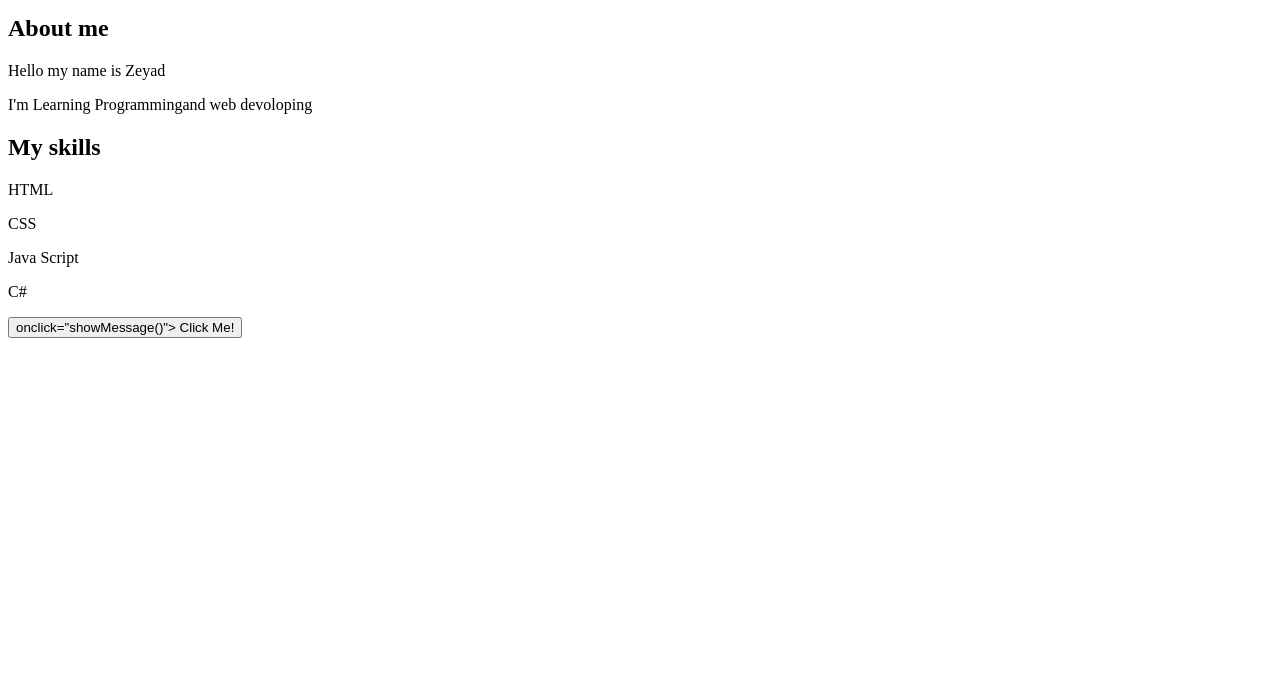
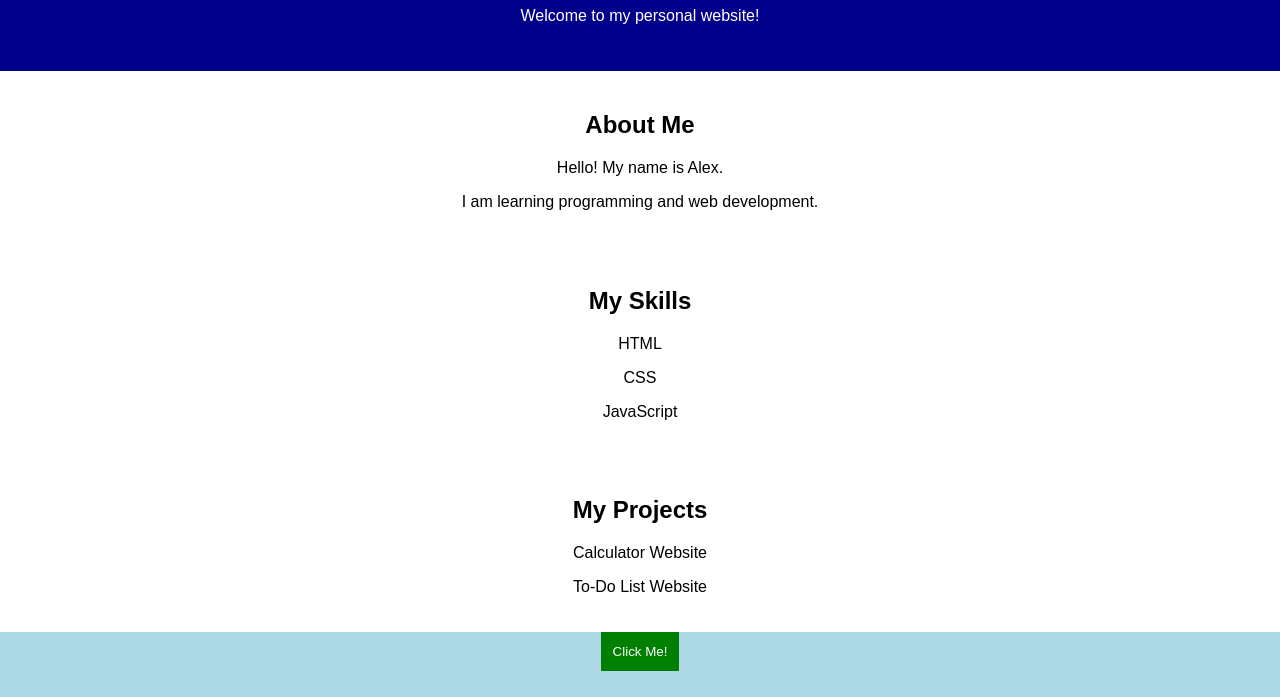
Before and after one commit to ZeyadOuda/https---github.com-ZeyadOuda-personal-Portfolio-Website, a plain HTML site: page index.html in a window 1280 px wide. Shown: the part 103-800 px from the top of the page. Drawn offline with Linux system fonts and the light colour scheme.

Commit message:
Adding files

```diff
--- a/index.html
+++ b/index.html
@@ -1,30 +1,43 @@
+
 <!DOCTYPE html>
 <html>
+
 <head>
+    <title>My Portfolio</title>
+    <link rel="stylesheet" href="style.css">
+</head>
 
-<title>My Portfolio</title>
+<body>
 
-</head>
-<body>
     <header>
-        <h1> My portfolio</h1>
-        <p> Welcome to my personal website</p>
+        <h1>My Portfolio</h1>
+        <p>Welcome to my personal website!</p>
+    </header>
 
-    </header>
     <section>
-        <h2>About me</h2>
-        <p>Hello my name is Zeyad</p>
-        <p> I'm Learning Programmingand web devoloping</p>
-    </section>
-    <section>
-    <h2>My skills </h2>
-    <p>HTML</p>
-    <p>CSS</p>
-    <p>Java Script</p>
-    <p>C#</p>
+        <h2>About Me</h2>
+        <p>Hello! My name is Alex.</p>
+        <p>I am learning programming and web development.</p>
     </section>
 
-    <button> onclick="showMessage()"> Click Me! </button>
+    <section>
+        <h2>My Skills</h2>
+        <p>HTML</p>
+        <p>CSS</p>
+        <p>JavaScript</p>
+    </section>
+
+    <section>
+        <h2>My Projects</h2>
+        <p>Calculator Website</p>
+        <p>To-Do List Website</p>
+    </section>
+
+    <button onclick="showMessage()">Click Me!</button>
+
     <p id="message"></p>
+
+    <script src="script.js"></script>
+
 </body>
 </html>
```
